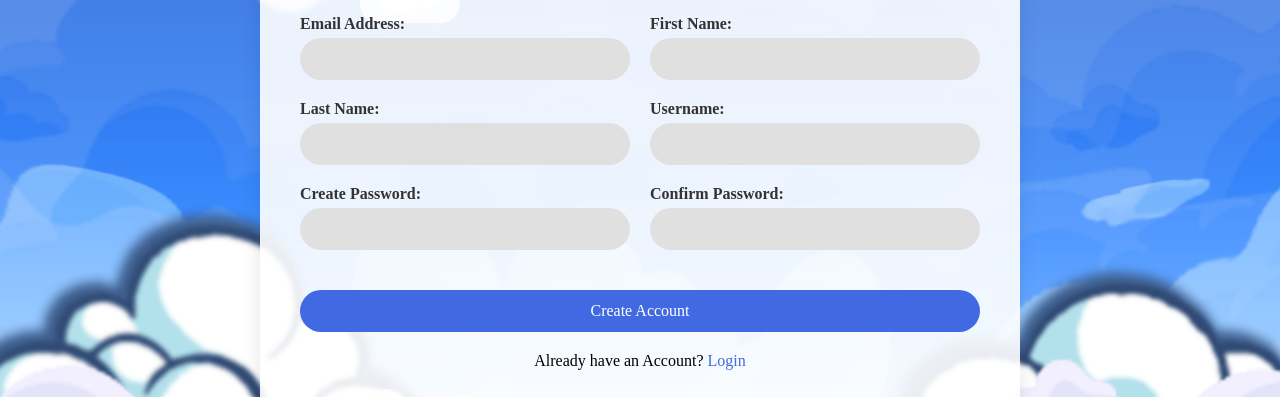
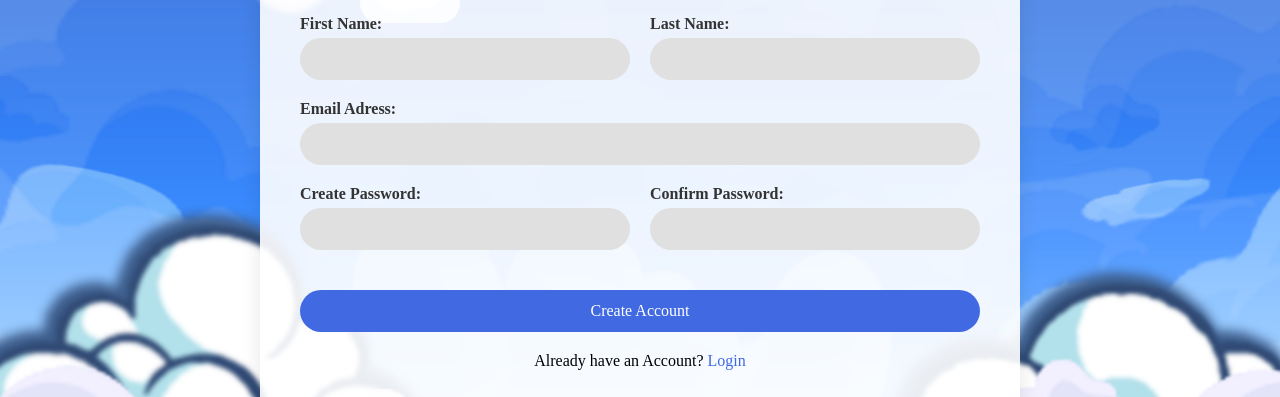
Before and after one commit to KingOz-stack/Mind_Development_Game, a plain HTML site: page frontend/sign_up page/sign_up.html in a window 1280 px wide. Shown: the part 177-574 px from the top of the page. Drawn offline with Linux system fonts and the light colour scheme.

Commit message:
minor changes to login and signup forms

```diff
--- a/frontend/sign_up page/sign_up.html
+++ b/frontend/sign_up page/sign_up.html
@@ -20,24 +20,28 @@
 
             <div class="form-row">
                 <div class="form-group">
-                    <label for="email">Email Address:</label>
-                    <input type="email" id="email" required>
+                    <label for="firstname">First Name:</label>
+                    <input type="text" id="firstname" required>
                 </div>
                 <div class="form-group">
-                    <label for="firstname">First Name:</label>
-                    <input type="text" id="firstname" required>
+                    <label for="lastname">Last Name:</label>
+                    <input type="text" id="lastname" required>
                 </div>
             </div>
 
             <div class="form-row">
                 <div class="form-group">
-                    <label for="lastname">Last Name:</label>
-                    <input type="text" id="lastname" required>
+                    <label for="email">Email Adress:</label>
+                    <input type="email" id="email" required>
                 </div>
-                <div class="form-group">
+
+                <!-- We don't need username -->
+
+                <!-- <div class="form-group">
                     <label for="username">Username:</label>
                     <input type="text" id="username" required>
-                </div>
+                </div> -->
+
             </div>
 
             <div class="form-row">
```
